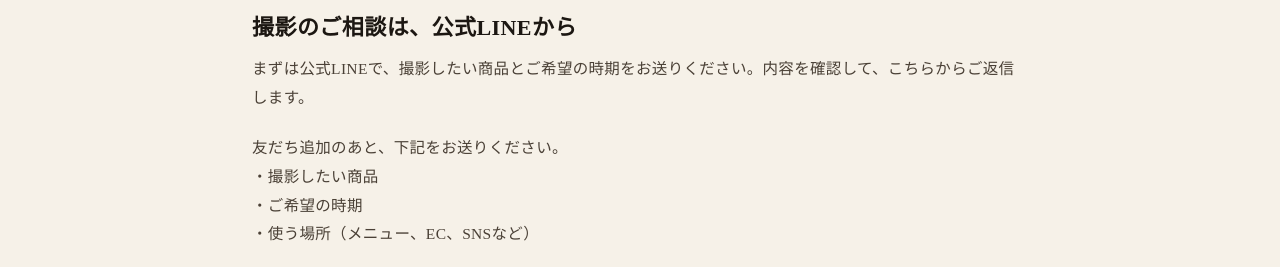
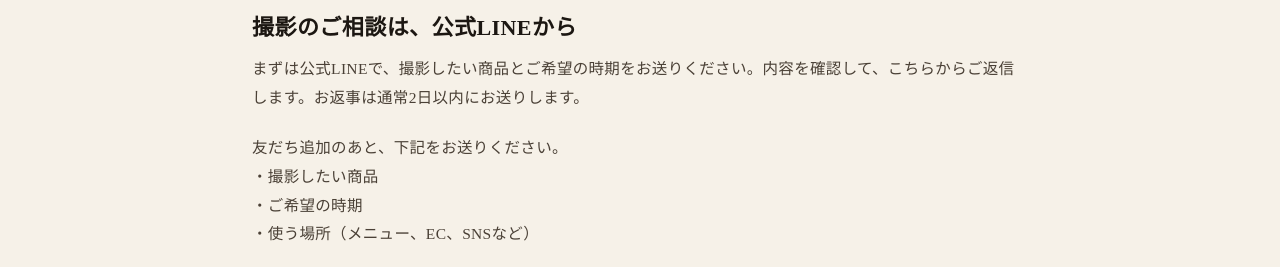
Before and after one commit to syukoc/syukoc-net, a plain HTML site: page contact/index.html in a window 1280 px wide. Shown: the part 533-800 px from the top of the page. Drawn offline with nearby package versions, Linux system fonts and the light colour scheme; a web font is replaced by a local one.

Commit message:
Add reply timeframe (within 2 days) to contact page

```diff
--- a/contact/index.html
+++ b/contact/index.html
@@ -35,7 +35,7 @@
       <h2 class="h2">“Are you ready to illuminate your masterpiece?”</h2>
       <h3 class="h3" style="margin-top:8px;font-size:min(5.4vw,22px);white-space:nowrap">撮影のご相談は、公式LINEから</h3>
       <div class="prose">
-        <p>まずは公式LINEで、撮影したい商品とご希望の時期をお送りください。内容を確認して、こちらからご返信します。</p>
+        <p>まずは公式LINEで、撮影したい商品とご希望の時期をお送りください。内容を確認して、こちらからご返信します。お返事は通常2日以内にお送りします。</p>
         <p>友だち追加のあと、下記をお送りください。<br>・撮影したい商品<br>・ご希望の時期<br>・使う場所（メニュー、EC、SNSなど）</p>
       </div>
       <div style="margin:26px 0">
```
